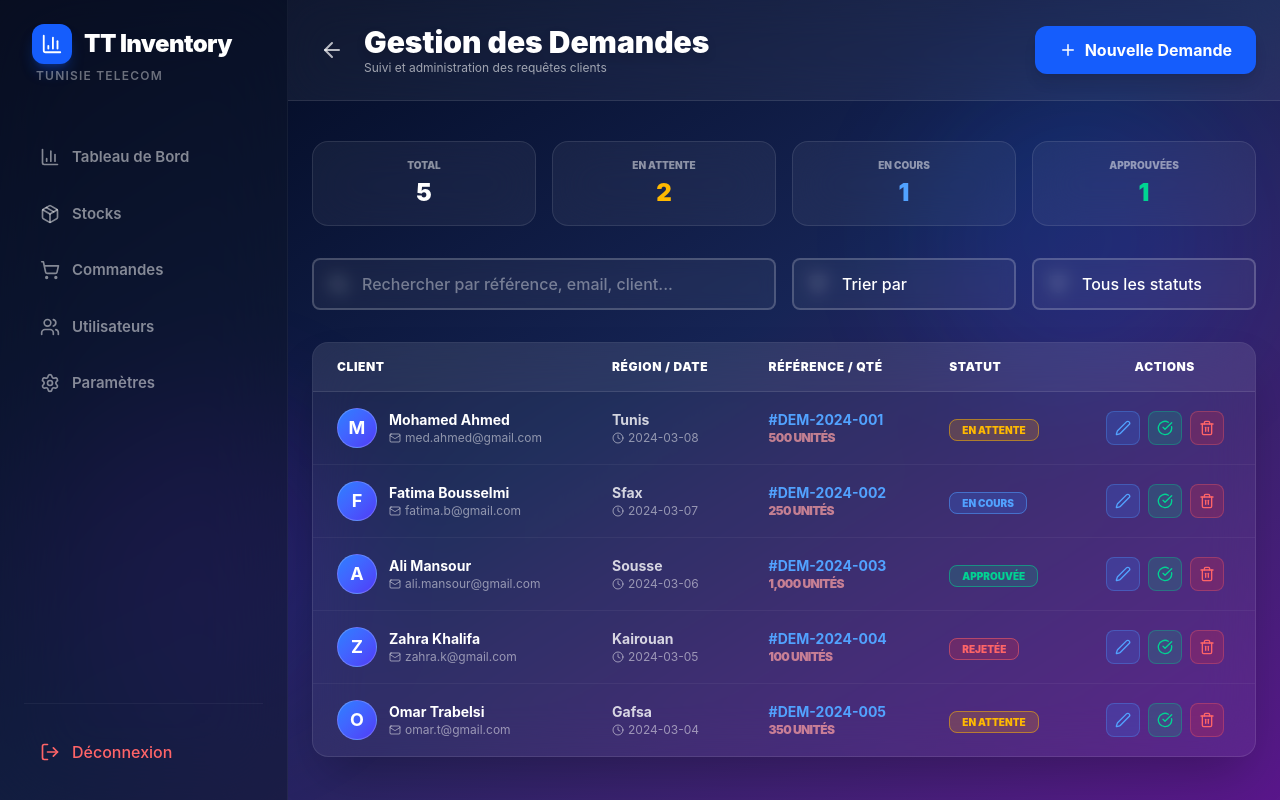
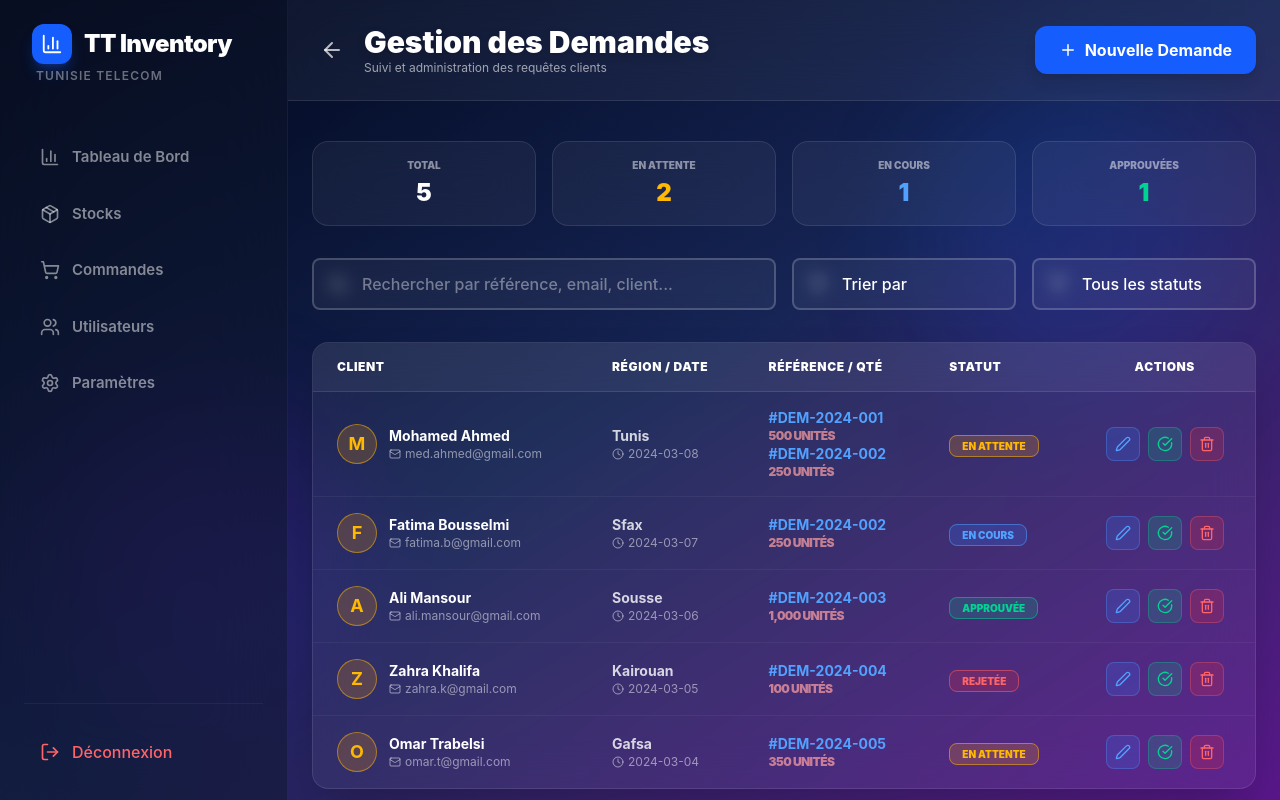
Before and after one commit to kraken-amen/gestion_stock, a React app in the folder frontend/: page /demandes in a window 1280 px wide. Built offline with nearby package versions, Linux system fonts and the light colour scheme; the HTML template or start-up script is replaced by a standard one.

Commit message:
demmande config design

```diff
--- a/frontend/src/pages/Demandes.tsx
+++ b/frontend/src/pages/Demandes.tsx
@@ -7,60 +7,55 @@ import type { Demande } from '../types';
 const MOCK_DEMANDES: Demande[] = [
     {
         id: '1',
-        reference: 'DEM-2024-001',
         client: 'Mohamed Ahmed',
         email: 'med.ahmed@gmail.com',
         region: 'Tunis',
         status: 'pending',
-        quantity: 500,
+        item: [{ quantity: 500, reference: 'DEM-2024-001' }, { quantity: 250, reference: 'DEM-2024-002' }],
         createdAt: '2024-03-08',
         dueDate: '2024-03-15',
         description: 'Demande de stock iPhone 15 Pro'
     },
     {
         id: '2',
-        reference: 'DEM-2024-002',
         client: 'Fatima Bousselmi',
         email: 'fatima.b@gmail.com',
         region: 'Sfax',
         status: 'in_progress',
-        quantity: 250,
+        item: [{ quantity: 250, reference: 'DEM-2024-002' }],
         createdAt: '2024-03-07',
         dueDate: '2024-03-12',
         description: 'Demande de service installation'
     },
     {
         id: '3',
-        reference: 'DEM-2024-003',
         client: 'Ali Mansour',
         email: 'ali.mansour@gmail.com',
         region: 'Sousse',
         status: 'approved',
-        quantity: 1000,
+        item: [{ quantity: 1000, reference: 'DEM-2024-003' }],
         createdAt: '2024-03-06',
         dueDate: '2024-03-10',
         description: 'Demande de stock Samsung Galaxy'
     },
     {
         id: '4',
-        reference: 'DEM-2024-004',
         client: 'Zahra Khalifa',
         email: 'zahra.k@gmail.com',
         region: 'Kairouan',
         status: 'rejected',
-        quantity: 100,
+        item: [{ quantity: 100, reference: 'DEM-2024-004' }],
         createdAt: '2024-03-05',
         dueDate: '2024-03-09',
         description: 'Demande de maintenance'
     },
     {
         id: '5',
-        reference: 'DEM-2024-005',
         client: 'Omar Trabelsi',
         email: 'omar.t@gmail.com',
         region: 'Gafsa',
         status: 'pending',
-        quantity: 350,
+        item: [{ quantity: 350, reference: 'DEM-2024-005' }],
         createdAt: '2024-03-04',
         dueDate: '2024-03-11',
         description: 'Demande de stock Accessoires'
@@ -79,7 +74,7 @@ export default function DemandesPage() {
     // Filtrage des demandes
     const filteredDemandes = demandes.filter(demande => {
         const matchesSearch =
-            demande.reference?.toLowerCase().includes(searchTerm.toLowerCase()) ||
+            demande.item[0].reference?.toLowerCase().includes(searchTerm.toLowerCase()) ||
             demande.client?.toLowerCase().includes(searchTerm.toLowerCase()) ||
             demande.email?.toLowerCase().includes(searchTerm.toLowerCase()) ||
             demande.region?.toLowerCase().includes(searchTerm.toLowerCase());
@@ -138,7 +133,6 @@ export default function DemandesPage() {
                         </button>
                     </div>
                 </div>
-
                 <div className="max-w-7xl mx-auto px-4 sm:px-6 py-6 md:py-10">
 
                     {/* Stats rapides (optionnel, mais garde l'esprit du code 1 avec le bloc Mon Compte) */}
@@ -222,7 +216,7 @@ export default function DemandesPage() {
                                         <tr key={demande.id} className="hover:bg-white/5 transition-colors group">
                                             <td className="px-6 py-4">
                                                 <div className="flex items-center gap-3">
-                                                    <div className="w-10 h-10 rounded-full bg-gradient-to-br from-blue-500 to-indigo-600 flex items-center justify-center font-bold text-lg border border-white/20">
+                                                    <div className="w-10 h-10 rounded-full flex items-center justify-center font-bold text-lg bg-amber-500/20 text-amber-400 border border-amber-400/50">
                                                         {demande.client?.charAt(0).toUpperCase()}
                                                     </div>
                                                     <div className="flex flex-col min-w-0">
@@ -242,12 +236,12 @@ export default function DemandesPage() {
                                                 </div>
                                             </td>
                                             <td className="px-6 py-4">
-                                                <div className="flex flex-col">
-                                                    <span className="font-bold text-sm text-blue-400">#{demande.reference}</span>
+                                                {demande.item.map((item, index)=>(<div className="flex flex-col">
+                                                    <span className="font-bold text-sm text-blue-400">#{item.reference}</span>
                                                     <span className="text-red-300/70 text-xs font-black tracking-tighter">
-                                                        {demande.quantity.toLocaleString()} UNITÉS
+                                                        {item.quantity.toLocaleString()} UNITÉS
                                                     </span>
-                                                </div>
+                                                </div>))}
                                             </td>
                                             <td className="px-6 py-4">
                                                 <span className={`px-3 py-1 rounded-lg text-[10px] font-black uppercase whitespace-nowrap ${getStatusStyles(demande.status)}`}>
--- a/frontend/src/types/index.ts
+++ b/frontend/src/types/index.ts
@@ -101,12 +101,11 @@ export interface TopItem {
 }
 export interface Demande {
     id: string;
-    reference: string;
     client: string;
     email: string;
     region: string;
     status: 'pending' | 'approved' | 'rejected' | 'in_progress';
-    quantity: number;
+    item: { quantity: number; reference: string }[];
     createdAt: string;
     dueDate: string;
     description: string;
```
